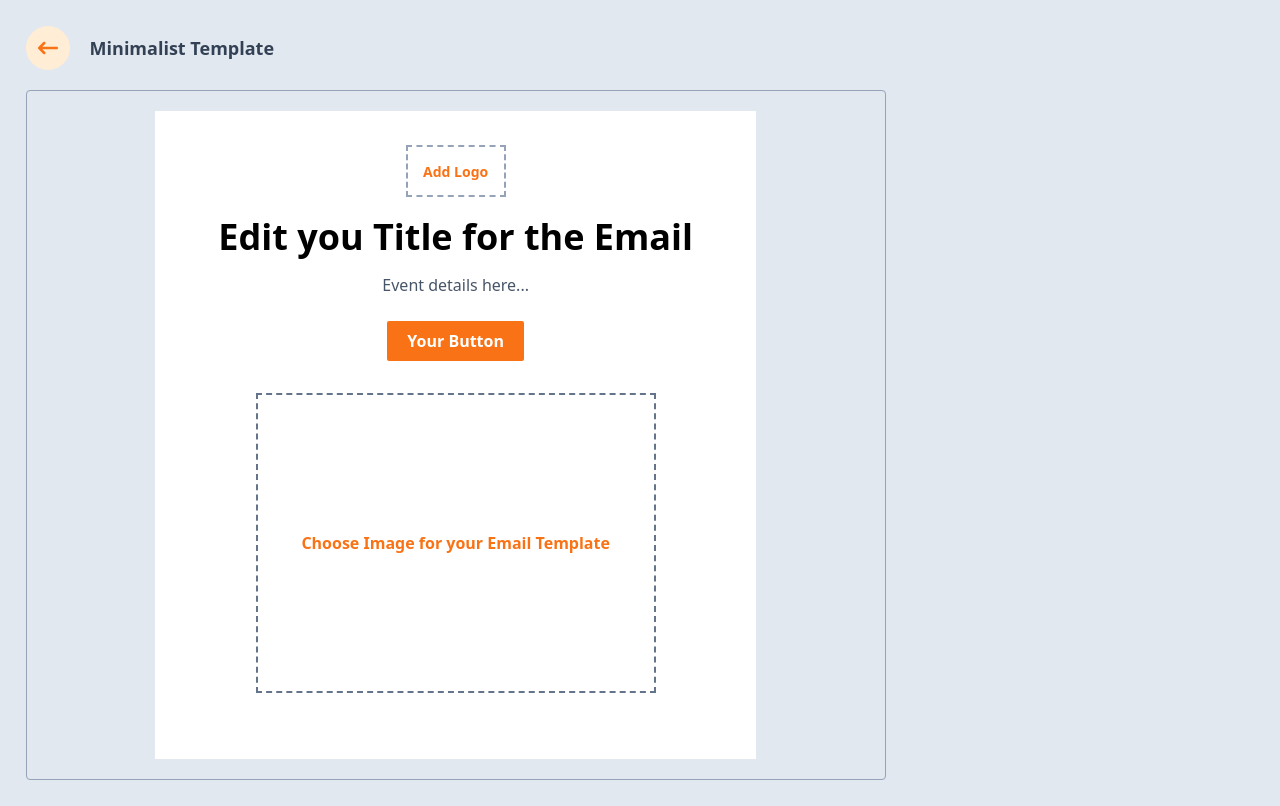
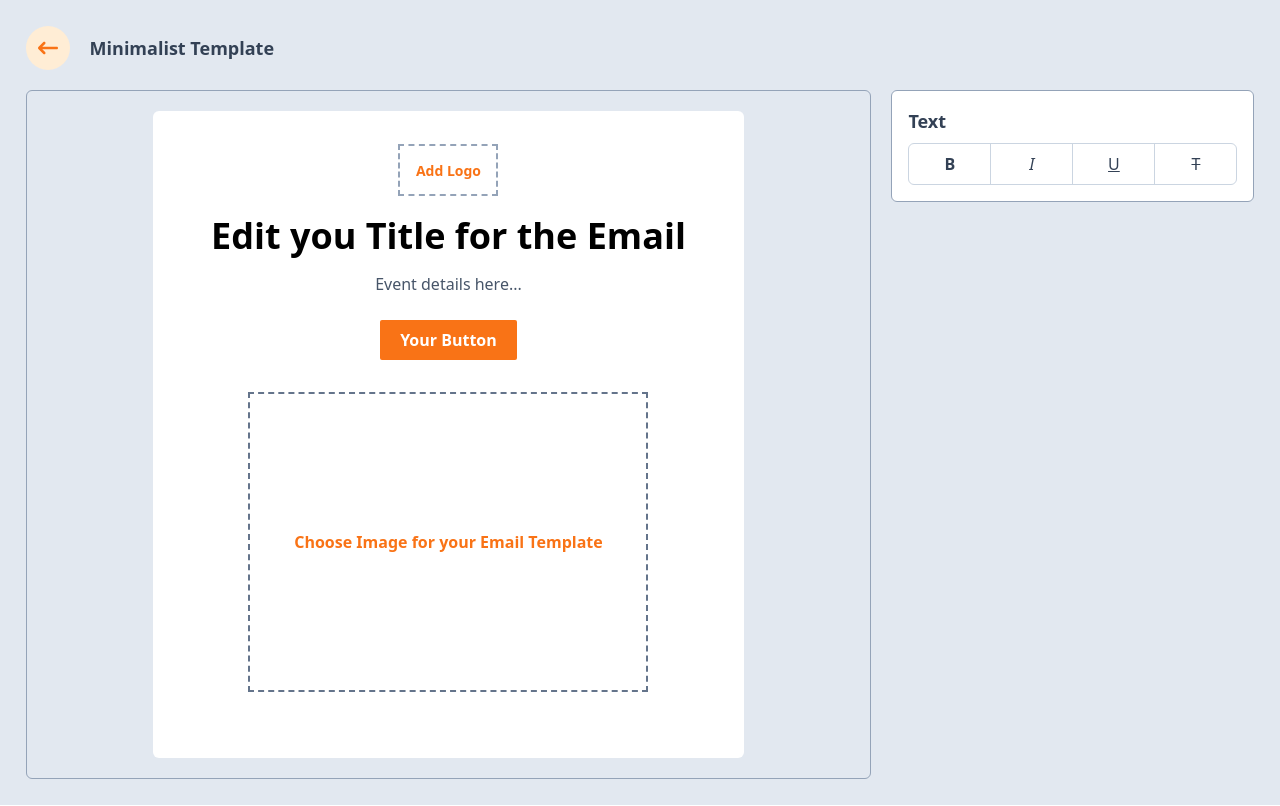
Before and after one commit to rabiulahsan/email-template-builder, a React (Vite) app in the folder email-template-client/: page /edit/template/1 in a window 1280 px wide. Built offline with nearby package versions, Linux system fonts and the light colour scheme.

Commit message:
created text box options

```diff
--- a/email-template-client/src/Pages/EditTemplate/EditTemplate.jsx
+++ b/email-template-client/src/Pages/EditTemplate/EditTemplate.jsx
@@ -83,9 +83,11 @@ const EditTemplate = () => {
         <p className=" font-bold text-slate-700 text-lg">{template[0].name}</p>
       </div>
 
+      <div className="flex items-start gap-x-5">
         {/* editing template preview  */}
-      <div className=" flex justify-center items-center bg-slate-200 w-[70%] rounded border border-slate-400 py-5">
-        <div className="w-[70%] mx-auto bg-white py-[4%]">
+        <div className=" flex justify-center items-center bg-slate-200 w-[70%] rounded-md border border-slate-400 py-5">
+          {/* it is the main template  */}
+          <div className="w-[70%] mx-auto bg-white py-[4%] rounded-md">
             {template[0]?.sections?.map((section) => {
               switch (section.type) {
                 //design for logo input
@@ -186,7 +188,42 @@ const EditTemplate = () => {
         </div>
 
         {/*right side editing bar */}
+        <div className="bg-white w-[30%] rounded-md border border-slate-400 p-4">
+          <div className="">
+            <p className="font-bold text-lg text-slate-700 mb-2">Text</p>
+            <div className=" rounded">
+              <div className="flex border border-slate-300 rounded-md overflow-hidden text-slate-700">
+                <p
+                  className="flex-1 px-3 py-2 font-bold text-center  hover:bg-slate-100 border-r border-slate-300 cursor-pointer"
+                  title="Bold"
+                >
+                  B
+                </p>
+                <p
+                  className="flex-1 px-3 py-2 italic text-center hover:bg-slate-100 border-r border-slate-300 cursor-pointer"
+                  title="Italic"
+                >
+                  I
+                </p>
+                <p
+                  className="flex-1 px-3 py-2 underline text-center hover:bg-slate-100 border-r border-slate-300 cursor-pointer"
+                  title="Underline"
+                >
+                  U
+                </p>
+                <p
+                  className="flex-1 px-3 py-2 line-through text-center hover:bg-slate-100 cursor-pointer"
+                  title="Strikethrough"
+                >
+                  T
+                </p>
+              </div>
+
               <div className=""></div>
+            </div>
+          </div>
+        </div>
+      </div>
     </div>
   );
 };
```
Lines whose indentation alone changed are shown as unchanged.
